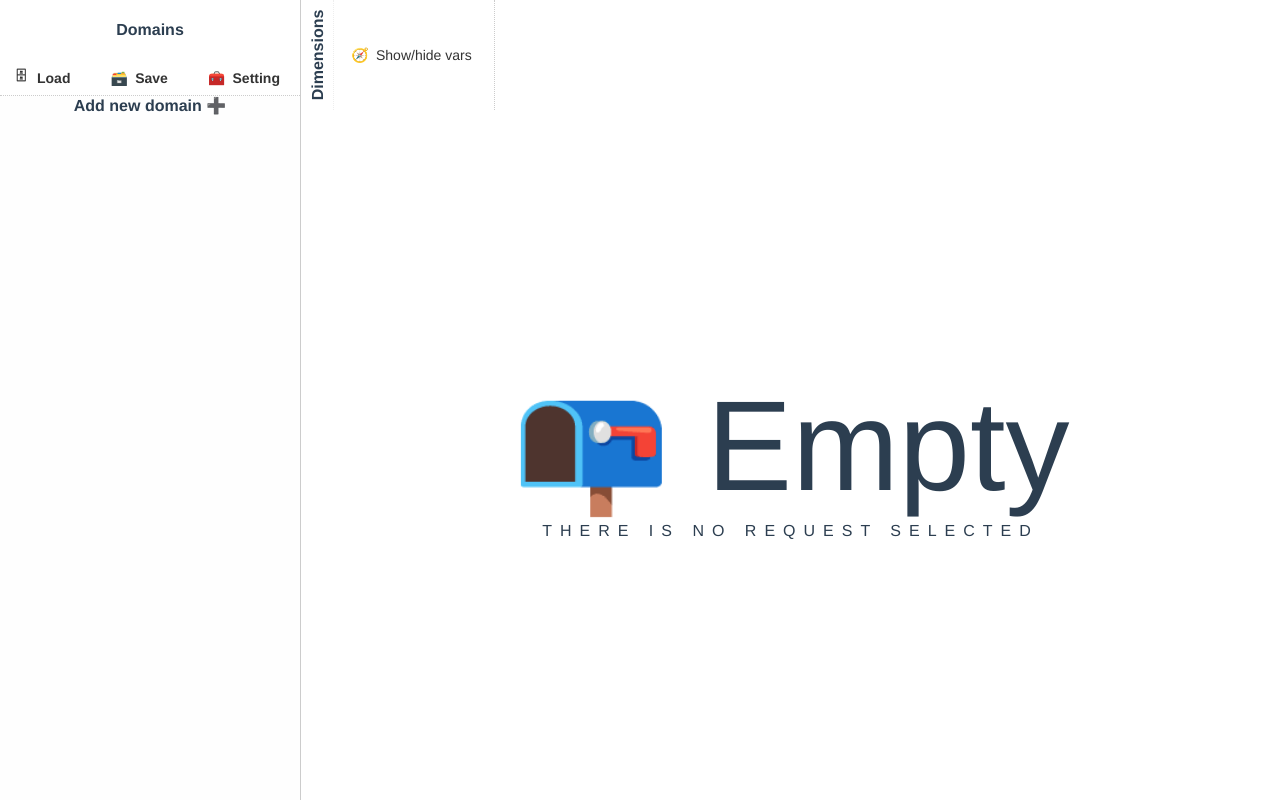
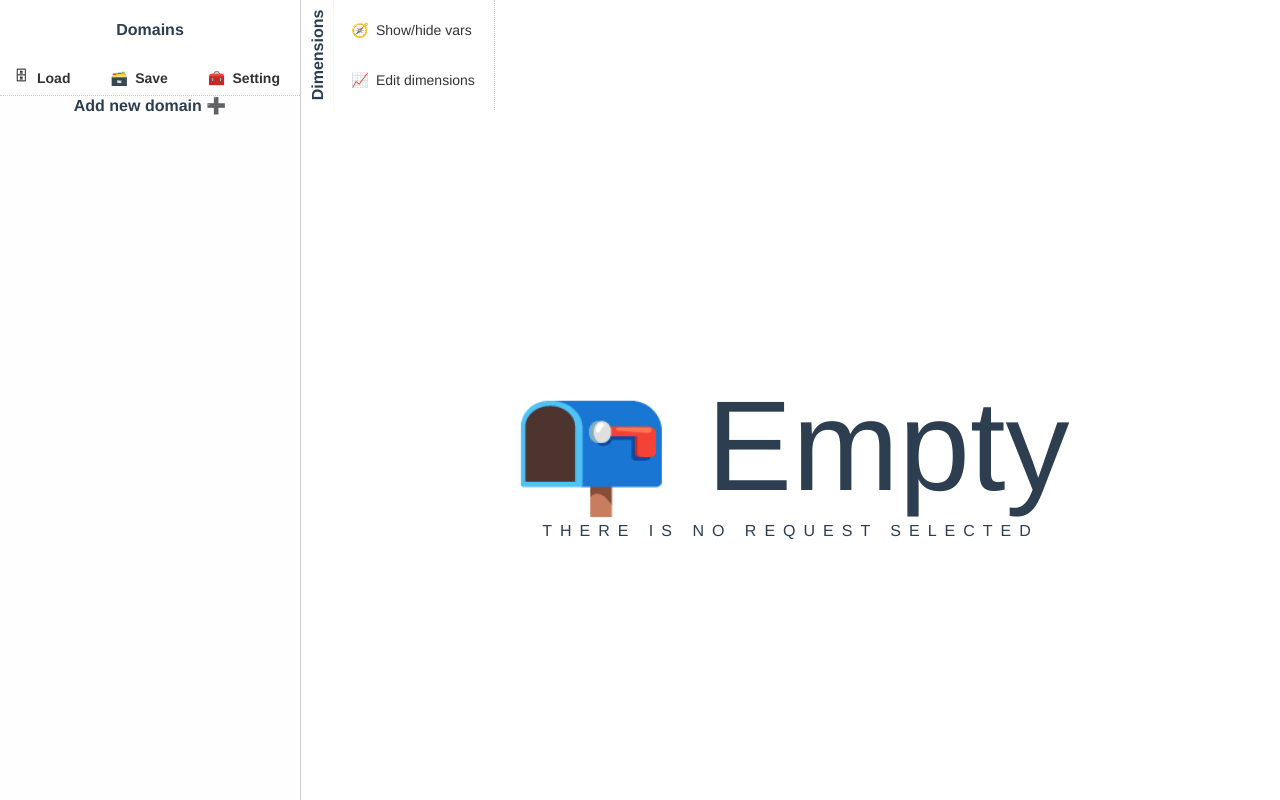
Before and after one commit to code-by-sia/posteci, a Vue app: page / in a window 1280 px wide. Built offline with nearby package versions, Linux system fonts and the light colour scheme.

Commit message:
feat: add dimensions editor button

```diff
--- a/src/App.vue
+++ b/src/App.vue
@@ -2,7 +2,7 @@
 import {Component, Vue} from 'vue-property-decorator'
 import RequestEditor from '@/components/RequestEditor.vue'
 import Domains from '@/components/DomainsEditor.vue'
-import Dimensions from '@/components/DimensionsEditor.vue'
+import DimensionsEditor from '@/components/DimensionsEditor.vue'
 import HttpRequest from '@/model/httpRequest'
 import VariableSet from '@/model/variableSet'
 import VariableSetEditor from '@/components/VariableSetEditor.vue'
@@ -23,9 +23,9 @@ import Dimension from '@/model/dimension';
     LoadDataDialog,
     PreferencesDialog,
     Toolbar,
+    DimensionsEditor,
     VariableSetEditor,
     RequestEditor,
-    Dimensions,
     Domains
   },
 })
@@ -40,6 +40,7 @@ export default class App extends Vue {
   dimensionKey: VariableSetKey = {}
 
   variableEditorVisible: boolean = false
+  dimensiobEditMode: boolean = false
 
   variableSet: VariableSet | null = null
 
@@ -61,8 +62,8 @@ export default class App extends Vue {
     this.environment = new Environment(file.data.variableSets)
   }
 
-  saveData(fn:any) {
-    fn.commit( {
+  saveData(fn: any) {
+    fn.commit({
       metadata: {
         version: 1,
         ui: {}
@@ -83,6 +84,10 @@ export default class App extends Vue {
   pickRequest(request: HttpRequest) {
     this.variableSet = null
     this.request = request
+  }
+
+  editDimensions() {
+    this.dimensiobEditMode = true
   }
 
   showVariableEditor() {
@@ -134,9 +139,10 @@ export default class App extends Vue {
       />
     </domains>
     <div class="container">
-      <dimensions
+      <dimensions-editor
           v-model="dimensions"
-          @showHide="showVariableEditor"
+          @show-hide="showVariableEditor"
+          @edit-dimensions="editDimensions"
           @selection-changed="onFilterKetChange"
       />
       <variable-set-editor
--- a/src/components/DimensionsEditor.vue
+++ b/src/components/DimensionsEditor.vue
@@ -6,12 +6,12 @@
 import ActionLink from '@/components/ActionLink.vue';
 
 @Component({
-        name: 'dimensions',
+  name: 'dimensions-editor',
   components: {
     ActionLink
   }
 })
-    export default class Dimensions extends Vue {
+export default class DimensionsEditor extends Vue {
   @Prop()
   private value!: Dimension[];
 
@@ -38,11 +38,13 @@
       <div class="title">Dimensions</div>
     </div>
     <div class="tools">
-            <action-link @click="$emit('showHide')" icon="🧭" value="Show/hide vars"/>
+      <action-link @click="$emit('show-hide')" icon="🧭" value="Show/hide vars"/>
+      <action-link @click="$emit('edit-dimensions')" icon="📈" value="Edit dimensions"/>
+
     </div>
     <div class="dimensions">
       <div v-for="dimension in value" class="dimension">
-                <label>{{dimension.name}}</label>
+        <label>{{ dimension.name }}</label>
         <label>
           <select v-model="filterKey[dimension.name]" @change="updateSelection">
             <option value="*"> &times; ALL &times;</option>
@@ -50,7 +52,7 @@
                     :value="dimensionOption"
                     :key="index"
             >
-                            {{dimensionOption}}
+              {{ dimensionOption }}
             </option>
           </select>
         </label>
@@ -73,6 +75,7 @@
     align-items: center;
     width: 32px;
     border-right: dotted thin #eeeeee;
+
     div.title {
       width: 100px;
       height: 16px;
@@ -86,6 +89,7 @@
     width: 150px;
     padding: 5px;
     display: flex;
+    flex-direction: column;
 
     .link {
       flex: 1;
```
Lines whose indentation alone changed are shown as unchanged.
